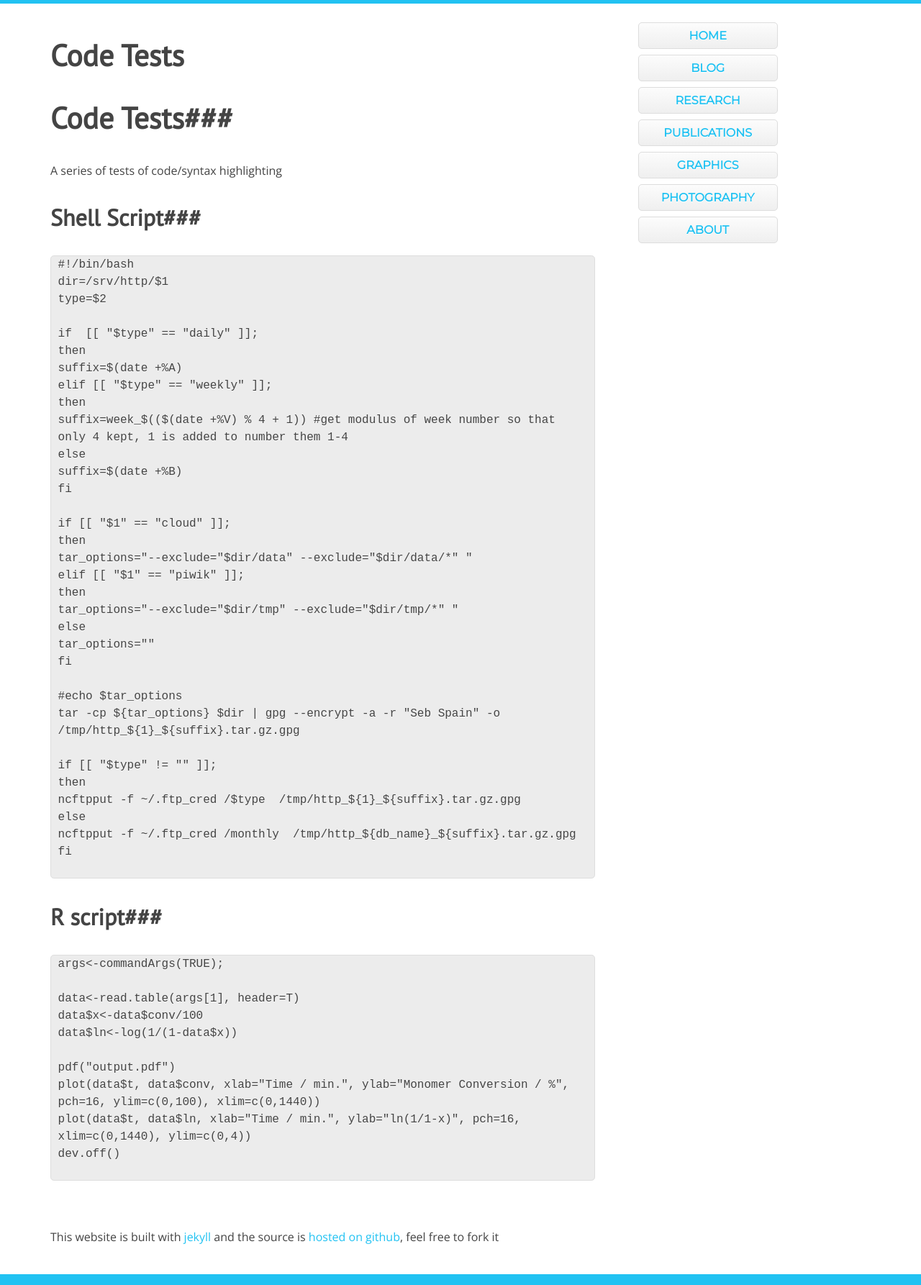
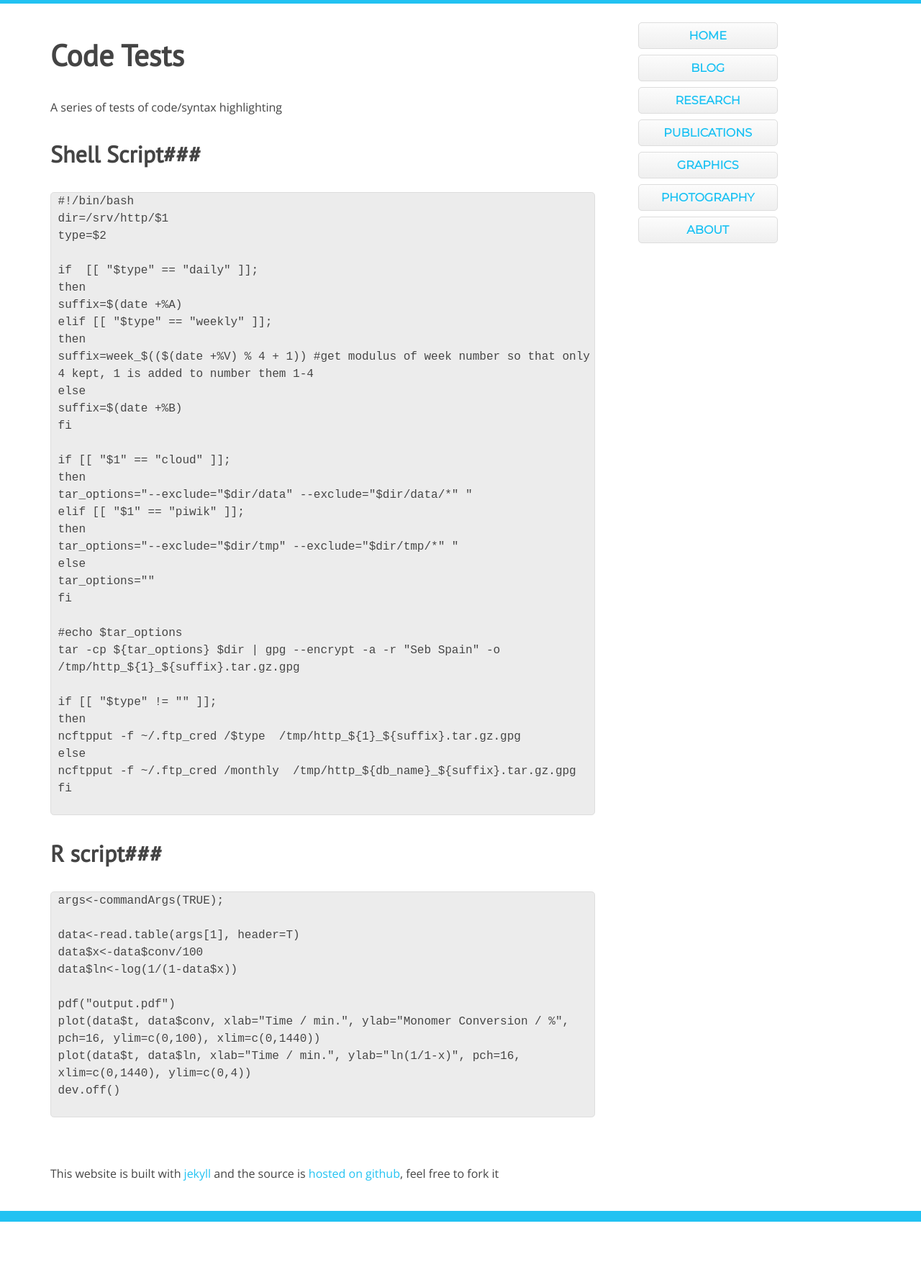
Before and after one commit to sebspain/sebspain.github.io, a Jekyll site: the page built from code_tests.md, in a window 1280 px wide. Shown: the whole page at 72% size. Built offline with Jekyll 4.4.1, drawn with Linux system fonts in a browser that asks for light colours; Markdown is read by kramdown in place of the engine named in the settings; after the commit the page ends 1698 px from its top, so only the background shows below that.

Commit message:
testing code under new css

```diff
--- a/code_tests.md
+++ b/code_tests.md
@@ -3,7 +3,6 @@
 title: Code Tests
 ---
 
-##Code Tests###
 A series of tests of code/syntax highlighting
 
 ###Shell Script###
--- a/css/style.css
+++ b/css/style.css
@@ -172,6 +172,7 @@
   display: block;
   padding: 0 .2em;
   overflow: auto;
+  width:100%
 }
 
 img {
```
